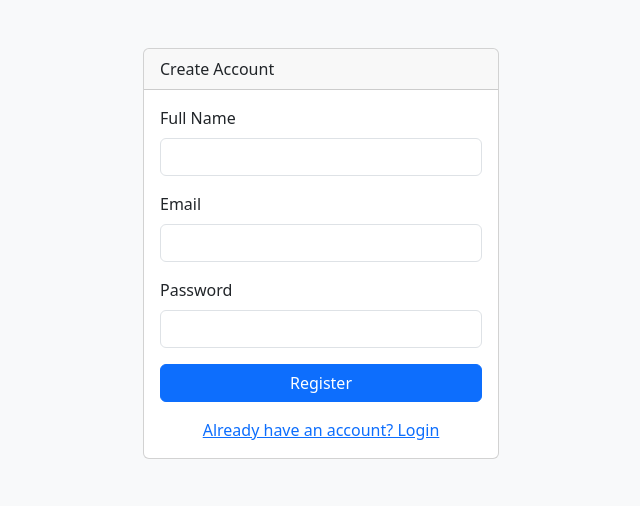
After one commit to Appizumtech/bus-, a PHP site: page /register.php in a window 1280 px wide. The commit adds this page. Shown: the top 506 px of the page, without its empty margins (319-959 px from the left). Run offline with PHP 8.4, Linux system fonts and the light colour scheme.

Commit message:
Add user authentication with login, register, and booking user tracking
Co-authored-by: appizumtech <appizumtech@gmail.com>

```diff
--- a/bus/bus_booking.sql
+++ b/bus/bus_booking.sql
@@ -82,6 +82,11 @@ CREATE TABLE IF NOT EXISTS users (
 -- Seed a default super admin (password: admin123)
 INSERT INTO users (name, email, password, role) VALUES
 ('Super Admin', 'admin@example.com', 'admin123', 'super_admin')
+ON DUPLICATE KEY UPDATE email = email;
+
+-- Seed a sample customer (password: customer123)
+INSERT INTO users (name, email, password, role) VALUES
+('Sample Customer', 'customer@example.com', 'customer123', 'customer')
 ON DUPLICATE KEY UPDATE email = email;
 
 -- Extend buses with an optional owner link
--- /dev/null
+++ b/bus/register.php
@@ -0,0 +1,70 @@
+<?php
+require __DIR__ . '/admin/includes/db.php';
+session_start();
+
+$error = '';
+
+if ($_SERVER['REQUEST_METHOD'] === 'POST') {
+    $name = trim($_POST['name'] ?? '');
+    $email = trim($_POST['email'] ?? '');
+    $password = trim($_POST['password'] ?? '');
+
+    if ($name === '' || $email === '' || $password === '') {
+        $error = 'All fields are required';
+    } else {
+        try {
+            $stmt = $pdo->prepare('INSERT INTO users (name, email, password, role) VALUES (?, ?, ?, "customer")');
+            $stmt->execute([ $name, $email, $password ]); // replace with password_hash later
+            $_SESSION['user_id'] = (int)$pdo->lastInsertId();
+            $_SESSION['role'] = 'customer';
+            header('Location: index.php');
+            exit;
+        } catch (Throwable $e) {
+            $error = 'Registration failed. Email may already be in use.';
+        }
+    }
+}
+?>
+<!DOCTYPE html>
+<html lang="en">
+<head>
+    <meta charset="UTF-8">
+    <meta name="viewport" content="width=device-width, initial-scale=1.0">
+    <title>Register</title>
+    <link href="https://cdn.jsdelivr.net/npm/bootstrap@5.3.0/dist/css/bootstrap.min.css" rel="stylesheet">
+</head>
+<body class="bg-light">
+<div class="container py-5">
+    <div class="row justify-content-center">
+        <div class="col-md-4">
+            <div class="card">
+                <div class="card-header">Create Account</div>
+                <div class="card-body">
+                    <?php if ($error): ?>
+                        <div class="alert alert-danger"><?php echo htmlspecialchars($error); ?></div>
+                    <?php endif; ?>
+                    <form method="post">
+                        <div class="mb-3">
+                            <label class="form-label">Full Name</label>
+                            <input type="text" class="form-control" name="name" required>
+                        </div>
+                        <div class="mb-3">
+                            <label class="form-label">Email</label>
+                            <input type="email" class="form-control" name="email" required>
+                        </div>
+                        <div class="mb-3">
+                            <label class="form-label">Password</label>
+                            <input type="password" class="form-control" name="password" required>
+                        </div>
+                        <button type="submit" class="btn btn-primary w-100">Register</button>
+                        <div class="mt-3 text-center">
+                            <a href="login.php">Already have an account? Login</a>
+                        </div>
+                    </form>
+                </div>
+            </div>
+        </div>
+    </div>
+    </div>
+</body>
+</html>
```
Also changed, not shown: bus/api/create_booking.php (+8 -2 lines), bus/includes/header.php (+10 -1 lines), bus/login.php (added, +63 -0 lines), bus/logout.php (added, +7 -0 lines).
